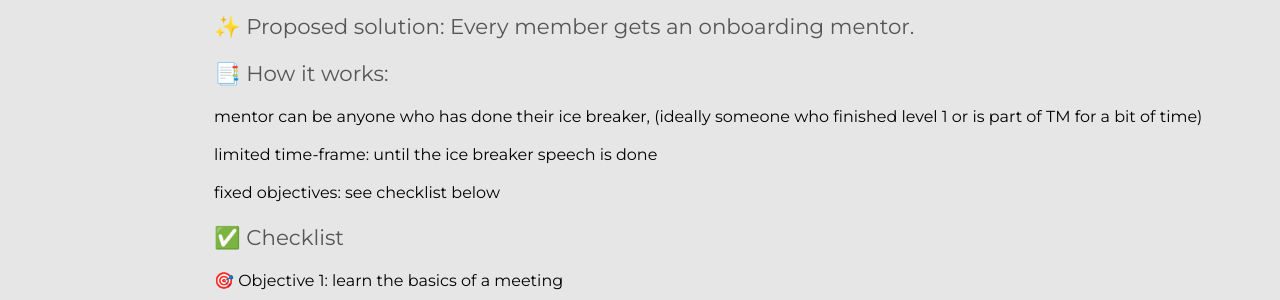
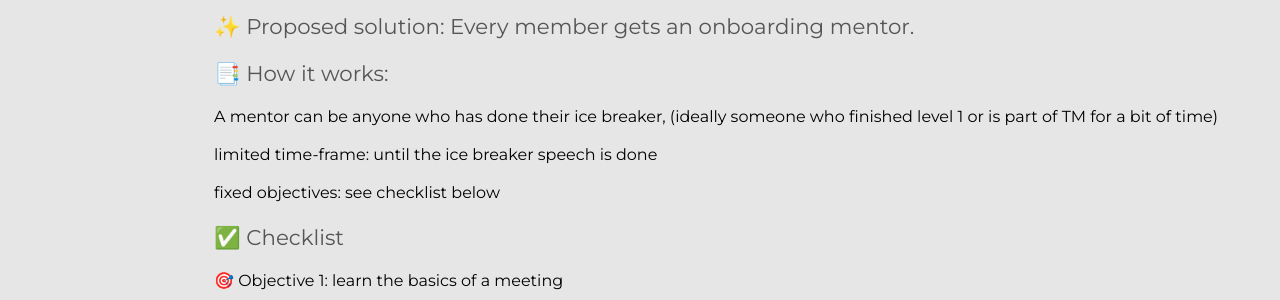
Before and after one commit to toastmasters-aachen/toastmasters-aachen.github.io, a Jekyll site: the page built from membership.md, in a window 1280 px wide. Shown: the part 656-956 px from the top of the page. Built offline with Jekyll 4.4.1, drawn with Linux system fonts in a browser that asks for light colours.

```diff
--- a/membership.md
+++ b/membership.md
@@ -23,7 +23,7 @@ Every new member should get a proper introduction to the club when they join but
 
 📑 How it works:
 
-    mentor can be anyone who has done their ice breaker, (ideally someone who finished level 1 or is part of TM for a bit of time)
+    A mentor can be anyone who has done their ice breaker, (ideally someone who finished level 1 or is part of TM for a bit of time)
 
     limited time-frame: until the ice breaker speech is done
 
```
